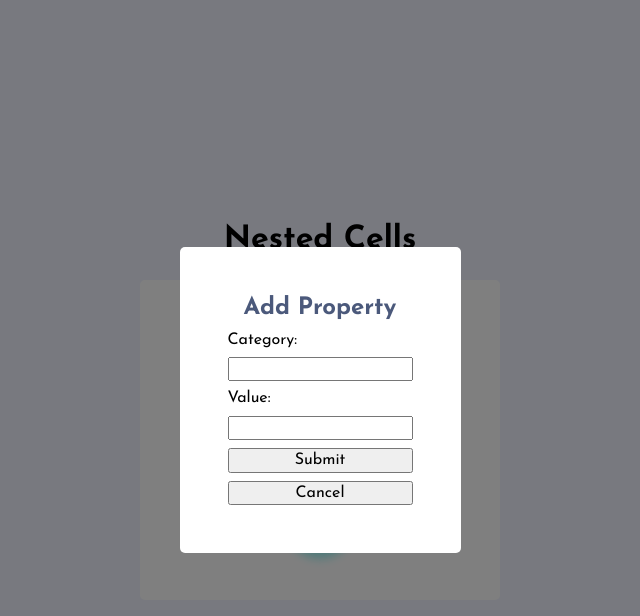
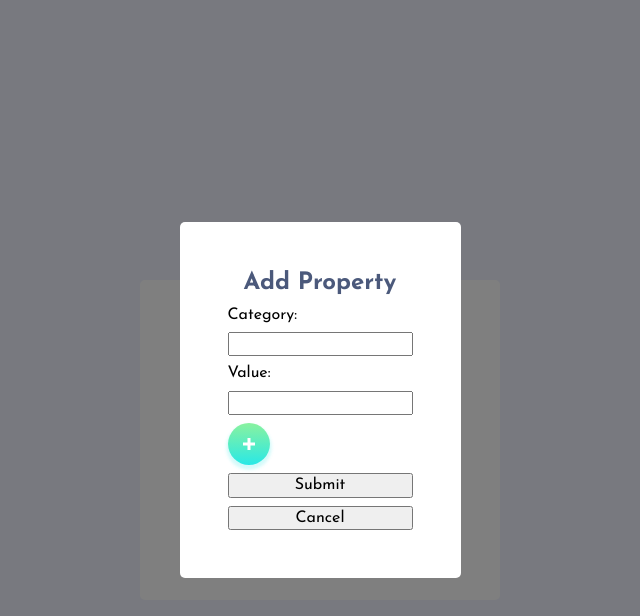
Before and after one commit to jchojna/nested-cells, a React (Create React App) app: page / in a window 1280 px wide. Both pictures are taken after a click on the button 640 px from the left and 514 px from the top of the page. Shown: the top 616 px of the page, without its empty margins (320-960 px from the left). Built offline with nearby package versions, Linux system fonts and the light colour scheme.

Commit message:
feat: user render props to render 'add' and 'remove' svgs

```diff
--- a/src/components/App.js
+++ b/src/components/App.js
@@ -22,14 +22,12 @@ class App extends Component {
   }
 
   addCell = (newCell) => {
-
     this.setState(prevState => ({
       cells: [
         ...prevState.cells,
         newCell
       ]
     }));
-
 
     this.togglePopup();
   }
@@ -38,6 +36,26 @@ class App extends Component {
     this.setState(prevState => ({
       cells: prevState.cells.filter(cell => cell.id !== id)
     }));
+  }
+
+  renderAddSvg = () => {
+    return <svg
+      className="button__svg"
+      viewBox="0 0 40 40"
+      xmlns="http://www.w3.org/2000/svg"
+    >
+      <polyline points="0,15 0,25 15,25 15,40 25,40 25,25 40,25 40,15 25,15 25,0 15,0 15,15" />
+    </svg>
+  }
+
+  renderRemoveSvg = () => {
+    return <svg
+      className="button__svg"
+      viewBox="0 0 40 40"
+      xmlns="http://www.w3.org/2000/svg"
+    >
+      <rect x="0" y="12.5" width="40" height="15" />
+    </svg>
   }
 
   render() {
@@ -50,8 +68,8 @@ class App extends Component {
         </header>
         <main className="App__container">
           <h2 className="App__title">People</h2>
-          {/* LIST OF CELLS */}
-          {
+
+          { // LIST OF CELLS
             cells.map(cell => {
               const { id, category, value } = cell;
               return (
@@ -60,30 +78,28 @@ class App extends Component {
                   id={id}
                   category={category}
                   value={value}
-                  onRemove={this.removeCell}
+                  onCellRemove={this.removeCell}
+                  renderRemoveSvg={this.renderRemoveSvg}
                 />
               );
             })
           }
+
           {/* ADD CELL BUTTON */}
-          <button
-            className="button button--add button--main"
-            onClick={this.togglePopup}
-          >
-            <svg
-              className="button__svg"
-              viewBox="0 0 40 40"
-              xmlns="http://www.w3.org/2000/svg"
+            <button
+              className="button button--add button--main"
+              onClick={this.togglePopup}
             >
-              <polyline points="0,15 0,25 15,25 15,40 25,40 25,25 40,25 40,15 25,15 25,0 15,0 15,15" />
-            </svg>
-          </button>
-          {/* POPUP */}
-          {
+              { this.renderAddSvg() }
+            </button>
+
+          { // POPUP
             isPopupVisible &&
             <Popup
               onPopupCancel={this.togglePopup}
               onPopupSubmit={this.addCell}
+              renderAddSvg={this.renderAddSvg}
+              renderRemoveSvg={this.renderRemoveSvg}
             />
           }
         </main>
--- a/src/components/Cell.js
+++ b/src/components/Cell.js
@@ -6,7 +6,8 @@ const Cell = (props) => {
     id,
     category,
     value,
-    onRemove
+    onCellRemove,
+    renderRemoveSvg
   } = props;
 
   return (
@@ -15,19 +16,14 @@ const Cell = (props) => {
         {`${category} ${value}`}
       </h3>
 
-      {/* REMOVE CELL BUTTON */}
-      <button
-        className="button button--remove"
-        onClick={() => onRemove(id)}
-      >
-        <svg
-          className="button__svg"
-          viewBox="0 0 40 40"
-          xmlns="http://www.w3.org/2000/svg"
+      { // REMOVE BUTTON
+        <button
+          className="button button--remove"
+          onClick={() => onCellRemove(id)}
         >
-          <rect x="0" y="12.5" width="40" height="15" />
-        </svg>
-      </button>
+          {renderRemoveSvg()}
+        </button>
+      }
     </section>
   );
 }
--- a/src/components/Popup.js
+++ b/src/components/Popup.js
@@ -3,7 +3,13 @@ import { v4 as uuidv4 } from 'uuid';
 import '../scss/Popup.scss';
 
 const Popup = (props) => {
-  const { onPopupCancel, onPopupSubmit } = props;
+  const {
+    onPopupCancel,
+    onPopupSubmit,
+    renderAddSvg,
+    renderRemoveSvg
+  } = props;
+
   const category = React.createRef();
   const value = React.createRef();
 
@@ -20,6 +26,7 @@ const Popup = (props) => {
     <div className="Popup">
       <form className="Popup__form" onSubmit={handlePopupSubmit}>
         <h2 className="Popup__heading">Add Property</h2>
+
         {/* CATEGORY */}
         <label htmlFor="popupCategory" className="Popup__label">
           Category:
@@ -31,6 +38,7 @@ const Popup = (props) => {
           className="Popup__input"
           required
         />
+
         {/* VALUE */}
         <label htmlFor="popupCategory" className="Popup__label">
           Value:
@@ -42,6 +50,21 @@ const Popup = (props) => {
           className="Popup__input"
           required
         />
+
+        { // ADD BUTTON
+          <button
+            className="button button--add"
+            type="button"
+            /* onClick={this.togglePopup} */
+          >
+            { renderAddSvg() }
+          </button>
+        }
+
+        { // REMOVE BUTTON
+          /* renderRemoveButton(id) */
+        }
+
         {/* BUTTONS */}
         <button
           type="submit"
```
